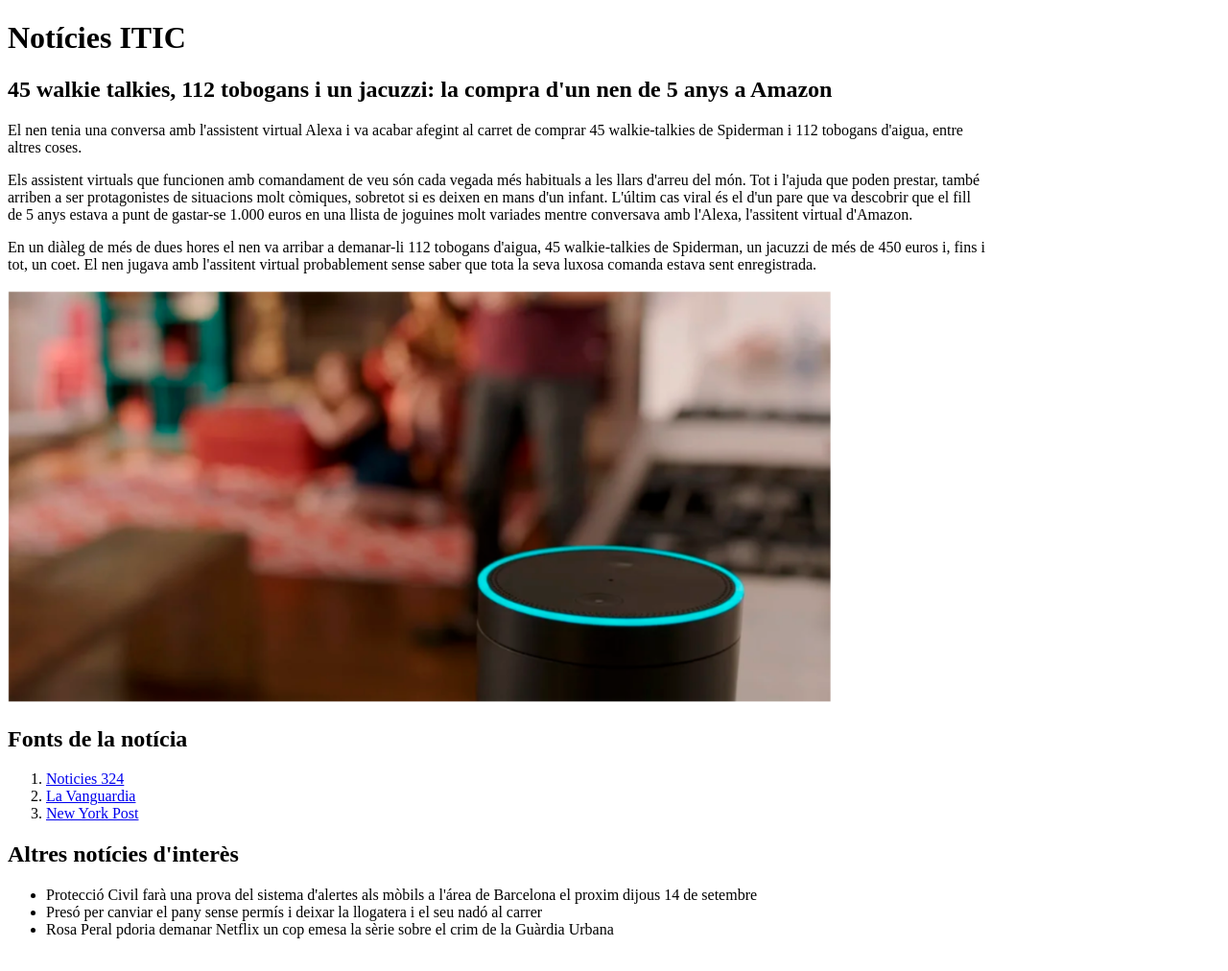
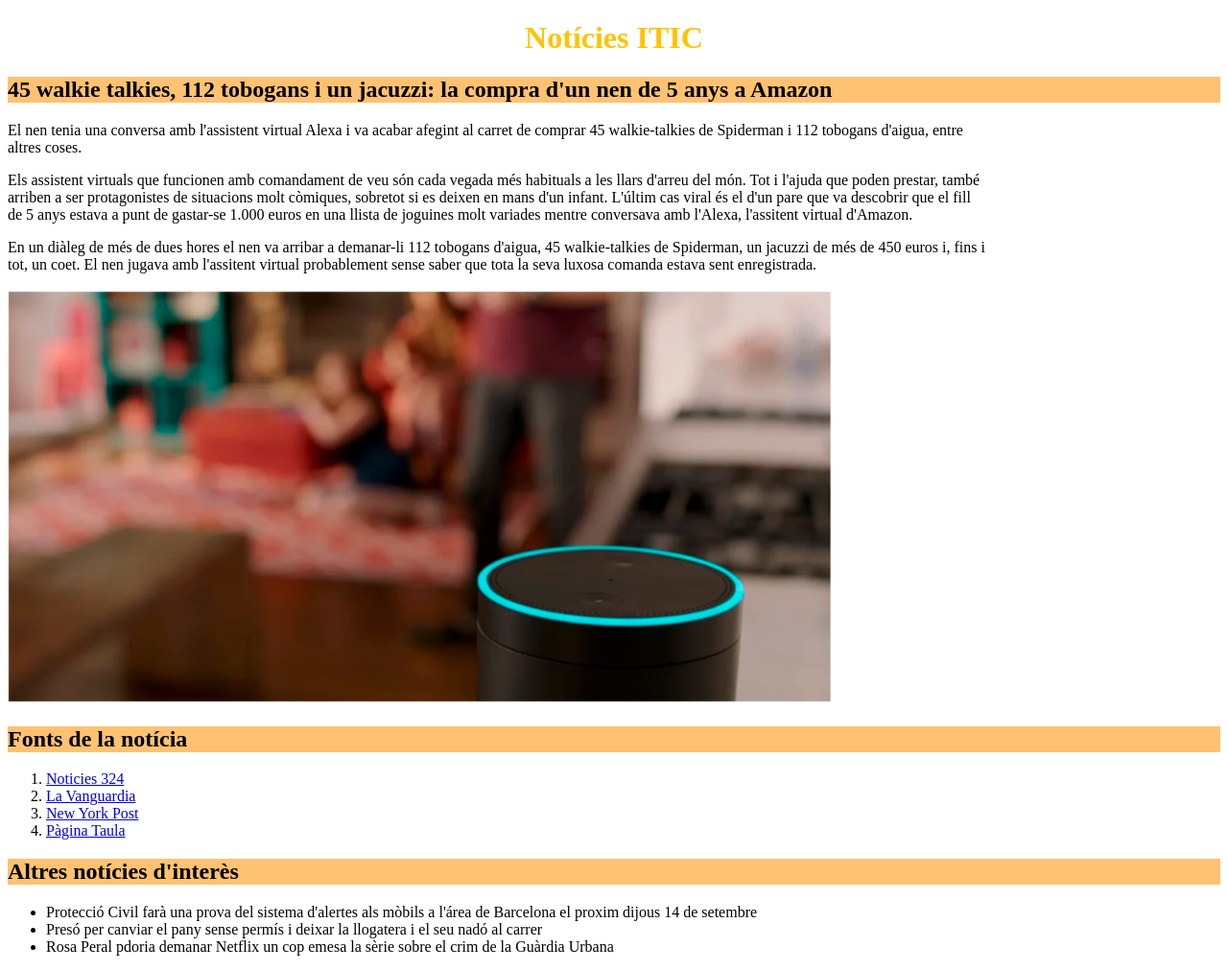
Before and after one commit to DonaiberM/M4_Llenguatge_de_Marques, a plain HTML site: page index.html in a window 1280 px wide. Shown: the whole page at 96% size. Drawn offline with Linux system fonts and the light colour scheme.

Commit message:
Second commit

```diff
--- a/index.html
+++ b/index.html
@@ -4,13 +4,19 @@
     <meta charset="UTF-8">
     <meta http-equiv="X-UA-Compatible" content="IE=edge">
     <meta name="viewport" content="width=device-width, initial-scale=1.0">
+    <link rel="stylesheet" href=".\taules.html">
     <!-- Aqui definim el nom de la pagina, on apareixerá en la pestanya -->
     <title>Pàgina de notícies ITIC</title>
+    <style>
+        h2 {
+          background-color: rgb(255, 194, 114)
+        }
+    </style>
 </head>
 <!-- A partir d'aquí,dins de l'etiqueta <body> comencen el codi, on es mostrará tot el que farem a la pàgina -->
 <body>
     <!-- Títol -->
-    <h1>Notícies ITIC</h1>
+    <h1 style="color: #ffc400;" align="center" >Notícies ITIC</h1>
     <!-- Subtitol -->
     <h2>45 walkie talkies, 112 tobogans i un jacuzzi: la compra d'un nen de 5 anys a Amazon</h2>
     <!-- Parraf, sobre que va la notícia -->
@@ -26,6 +32,7 @@
         <li> <a href="https://www.ccma.cat/324/">Noticies 324</a></li>
         <li><a href="https://www.lavanguardia.com/">La Vanguardia</a></li>
         <li><a href="https://nypost.com/">New York Post</a></li>
+        <li><a href=".\taules.html">Pàgina Taula</a></li>
     </ol>
     <!-- Un altre petit títol per altres interès -->
     <h2>Altres notícies d'interès</h2>
```
Also changed, not shown: 1 other file.
